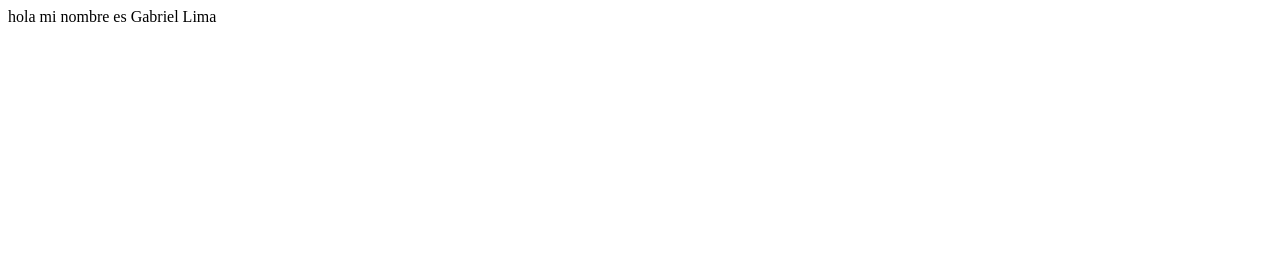
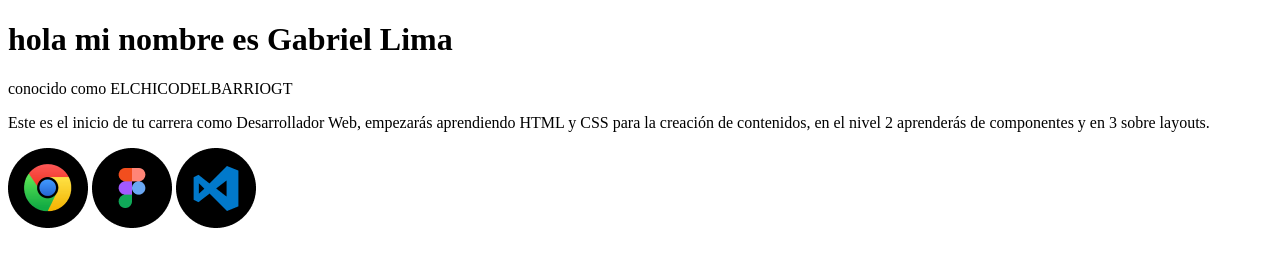
Before and after one commit to gabriellimadiaz/curso-esencial-thml-css, a plain HTML site: page index.html in a window 1280 px wide. Drawn offline with Linux system fonts and the light colour scheme.

Commit message:
Hemos agregado las imágenes del proyecto

```diff
--- a/index.html
+++ b/index.html
@@ -1,12 +1,22 @@
 <!DOCTYPE html>
-<html lang="en">
+<html lang="es">
 <head>
     <meta charset="UTF-8">
     <meta http-equiv="X-UA-Compatible" content="IE=edge">
     <meta name="viewport" content="width=device-width, initial-scale=1.0">
-    <title>Document</title>
+    <title>ELCHICODELBARRIOGT</title>
 </head>
 <body>
-    hola mi nombre es Gabriel Lima
+    <h1>
+        hola mi nombre es Gabriel Lima
+    </h1>
+    <p>conocido como ELCHICODELBARRIOGT</p>
+    <P>
+        Este es el inicio de tu carrera como Desarrollador Web, empezarás aprendiendo HTML y CSS para la creación de contenidos, en el nivel 2 aprenderás de componentes y en 3 sobre layouts.
+    </P>
+    <img src="imagenes/google_chrome.png" alt="logo de Google Chrome" title="Logo de Google Chrome">
+    <img src="imagenes/figma.png" alt="logo de Figma" title="Logo de Figma">
+    <img src="imagenes/visual_studio_code.png" alt="logo de Visual Studio Code" title="Logo de Visual Studio Code">
+
 </body>
 </html>
```
Also changed, not shown: imagenes/figma.png (added), imagenes/github.png (added), imagenes/google_chrome.png (added), imagenes/visual_studio_code.png (added).
